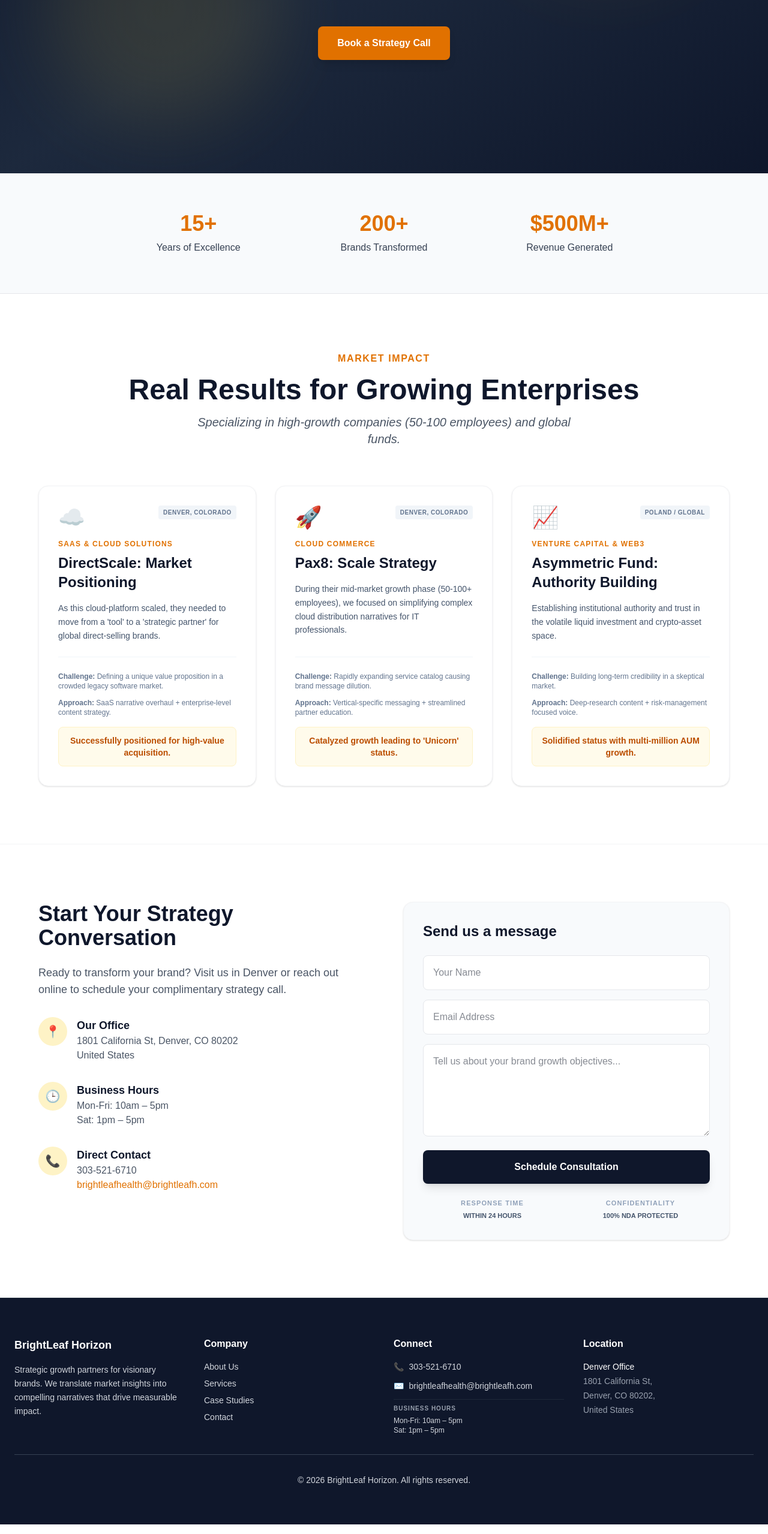
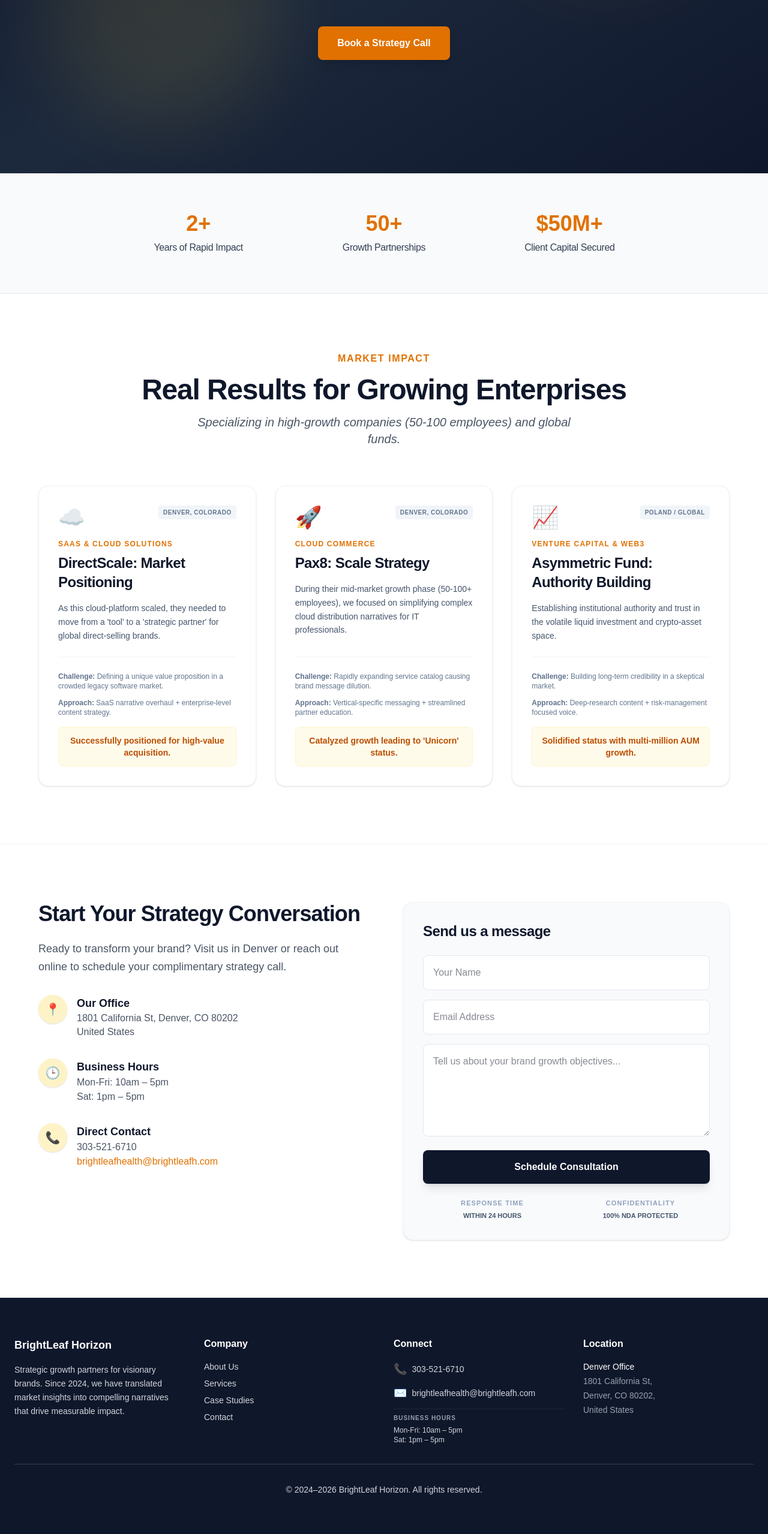
Before and after one commit to Sharon-DA/brightleaf-horizon, a Next.js app: page / in a window 1280 px wide. Shown: the part 591-3149 px from the top of the page at 60% size. Built offline with nearby package versions, Linux system fonts and the light colour scheme.

Commit message:
Finalize Denver location, real case stydies, and 2024 founding date

```diff
--- a/src/app/layout.tsx
+++ b/src/app/layout.tsx
@@ -1,3 +1,4 @@
+// src/app/layout.tsx
 import './globals.css';
 import React from 'react';
 import Link from 'next/link';
@@ -64,7 +65,6 @@ export default function RootLayout({
           </nav>
         </header>
 
-        {/* Main Content */}
         <main className="pt-20">{children}</main>
 
         {/* Footer */}
@@ -73,7 +73,7 @@ export default function RootLayout({
             <div className="grid md:grid-cols-4 gap-8 mb-8">
               <div>
                 <h3 className="text-white font-bold text-lg mb-4">BrightLeaf Horizon</h3>
-                <p className="text-sm leading-relaxed">Strategic growth partners for visionary brands. We translate market insights into compelling narratives that drive measurable impact.</p>
+                <p className="text-sm leading-relaxed">Strategic growth partners for visionary brands. Since 2024, we have translated market insights into compelling narratives that drive measurable impact.</p>
               </div>
 
               <div>
@@ -90,11 +90,11 @@ export default function RootLayout({
                 <h4 className="text-white font-semibold mb-4">Connect</h4>
                 <ul className="space-y-3 text-sm">
                   <li className="flex items-center gap-2">
-                    <span className="text-amber-500">📞</span>
+                    <span className="text-amber-500 text-lg">📞</span>
                     <a href="tel:3035216710" className="hover:text-amber-400 transition">303-521-6710</a>
                   </li>
                   <li className="flex items-center gap-2">
-                    <span className="text-amber-500">✉️</span>
+                    <span className="text-amber-500 text-lg">✉️</span>
                     <a href="mailto:brightleafhealth@brightleafh.com" className="hover:text-amber-400 transition break-all">brightleafhealth@brightleafh.com</a>
                   </li>
                   <li className="pt-2 border-t border-gray-800 mt-2">
@@ -117,12 +117,11 @@ export default function RootLayout({
             </div>
 
             <div className="pt-8 border-t border-gray-700 text-sm text-center">
-              <p>&copy; 2026 BrightLeaf Horizon. All rights reserved.</p>
+              <p>&copy; 2024–2026 BrightLeaf Horizon. All rights reserved.</p>
             </div>
           </div>
         </footer>
 
-        {/* Mobile Menu Toggle Script */}
         <script dangerouslySetInnerHTML={{__html: `
           if (typeof document !== 'undefined') {
             const menuBtn = document.getElementById('mobile-menu-btn');
--- a/src/app/page.tsx
+++ b/src/app/page.tsx
@@ -78,13 +78,13 @@ export default function Home() {
         </div>
       </section>
 
-      {/* Stats Section */}
+      {/* Stats Section - UPDATED FOR 2024 FOUNDING */}
       <section className="py-16 px-6 bg-slate-50 border-b border-gray-200">
         <div className="max-w-4xl mx-auto">
           <div className="grid md:grid-cols-3 gap-8 text-center font-bold">
-            <div><p className="text-4xl text-amber-600 mb-2">15+</p><p className="text-gray-700 font-normal">Years of Excellence</p></div>
-            <div><p className="text-4xl text-amber-600 mb-2">200+</p><p className="text-gray-700 font-normal">Brands Transformed</p></div>
-            <div><p className="text-4xl text-amber-600 mb-2">$500M+</p><p className="text-gray-700 font-normal">Revenue Generated</p></div>
+            <div><p className="text-4xl text-amber-600 mb-2">2+</p><p className="text-gray-700 font-normal tracking-tight">Years of Rapid Impact</p></div>
+            <div><p className="text-4xl text-amber-600 mb-2">50+</p><p className="text-gray-700 font-normal tracking-tight">Growth Partnerships</p></div>
+            <div><p className="text-4xl text-amber-600 mb-2">$50M+</p><p className="text-gray-700 font-normal tracking-tight">Client Capital Secured</p></div>
           </div>
         </div>
       </section>
@@ -94,7 +94,7 @@ export default function Home() {
         <div className="max-w-6xl mx-auto">
           <div className="text-center mb-16">
             <p className="text-amber-600 font-semibold uppercase tracking-widest mb-4">Market Impact</p>
-            <h2 className="text-4xl md:text-5xl font-bold mb-4 text-slate-900">Real Results for Growing Enterprises</h2>
+            <h2 className="text-4xl md:text-5xl font-bold mb-4 text-slate-900 tracking-tight">Real Results for Growing Enterprises</h2>
             <p className="text-xl text-gray-600 italic max-w-2xl mx-auto">Specializing in high-growth companies (50-100 employees) and global funds.</p>
           </div>
 
@@ -108,7 +108,7 @@ export default function Home() {
                   </span>
                 </div>
                 <span className="text-amber-600 font-bold text-xs uppercase tracking-widest mb-2">{item.category}</span>
-                <h3 className="text-2xl font-bold text-slate-900 mb-4">{item.title}</h3>
+                <h3 className="text-2xl font-bold text-slate-900 mb-4 tracking-tight">{item.title}</h3>
                 <p className="text-slate-600 text-sm mb-6 flex-grow leading-relaxed">{item.description}</p>
 
                 <div className="space-y-3 pt-6 border-t border-slate-100">
@@ -124,29 +124,29 @@ export default function Home() {
         </div>
       </section>
 
-      {/* Contact Section - UPDATED WITH SIDE PANEL */}
+      {/* Contact Section - FINAL POLISHED VERSION */}
       <section id="contact" className="py-24 px-6 bg-white">
         <div className="max-w-6xl mx-auto">
           <div className="grid md:grid-cols-2 gap-16">
             {/* Contact Info Panel */}
             <div className="animate-fade-in">
-              <h2 className="text-4xl font-bold mb-6 text-slate-900">Start Your Strategy Conversation</h2>
-              <p className="text-lg text-gray-600 mb-8">
+              <h2 className="text-4xl font-bold mb-6 text-slate-900 tracking-tight">Start Your Strategy Conversation</h2>
+              <p className="text-lg text-gray-600 mb-8 leading-relaxed">
                 Ready to transform your brand? Visit us in Denver or reach out online to schedule your complimentary strategy call.
               </p>
 
               <div className="space-y-8">
                 <div className="flex items-start gap-4">
-                  <div className="w-12 h-12 bg-amber-100 rounded-full flex items-center justify-center text-amber-600 shrink-0 text-xl">📍</div>
+                  <div className="w-12 h-12 bg-amber-100 rounded-full flex items-center justify-center text-amber-600 shrink-0 text-xl shadow-sm">📍</div>
                   <div>
                     <h4 className="font-bold text-slate-900 text-lg">Our Office</h4>
-                    <p className="text-gray-600">1801 California St, Denver, CO 80202</p>
+                    <p className="text-gray-600 leading-snug">1801 California St, Denver, CO 80202</p>
                     <p className="text-gray-600">United States</p>
                   </div>
                 </div>
 
                 <div className="flex items-start gap-4">
-                  <div className="w-12 h-12 bg-amber-100 rounded-full flex items-center justify-center text-amber-600 shrink-0 text-xl">🕒</div>
+                  <div className="w-12 h-12 bg-amber-100 rounded-full flex items-center justify-center text-amber-600 shrink-0 text-xl shadow-sm">🕒</div>
                   <div>
                     <h4 className="font-bold text-slate-900 text-lg">Business Hours</h4>
                     <p className="text-gray-600">Mon-Fri: 10am – 5pm</p>
@@ -155,19 +155,19 @@ export default function Home() {
                 </div>
 
                 <div className="flex items-start gap-4">
-                  <div className="w-12 h-12 bg-amber-100 rounded-full flex items-center justify-center text-amber-600 shrink-0 text-xl">📞</div>
+                  <div className="w-12 h-12 bg-amber-100 rounded-full flex items-center justify-center text-amber-600 shrink-0 text-xl shadow-sm">📞</div>
                   <div>
                     <h4 className="font-bold text-slate-900 text-lg">Direct Contact</h4>
                     <p className="text-gray-600">303-521-6710</p>
-                    <p className="text-amber-600 font-medium">brightleafhealth@brightleafh.com</p>
+                    <p className="text-amber-600 font-medium break-all">brightleafhealth@brightleafh.com</p>
                   </div>
                 </div>
               </div>
             </div>
 
-            {/* Contact Form */}
-            <div className="bg-slate-50 p-8 rounded-2xl border border-gray-100 shadow-sm">
-              <h3 className="text-2xl font-bold mb-6 text-slate-900">Send us a message</h3>
+            {/* Contact Form Container */}
+            <div className="bg-slate-50 p-8 rounded-2xl border border-gray-100 shadow-sm transition-all hover:shadow-md">
+              <h3 className="text-2xl font-bold mb-6 text-slate-900 tracking-tight">Send us a message</h3>
               <form onSubmit={handleSubmit(onSubmit)} className="space-y-4">
                 <div>
                   <input
```
Also changed, not shown: src/app/about/page.tsx (+25 -13 lines).
